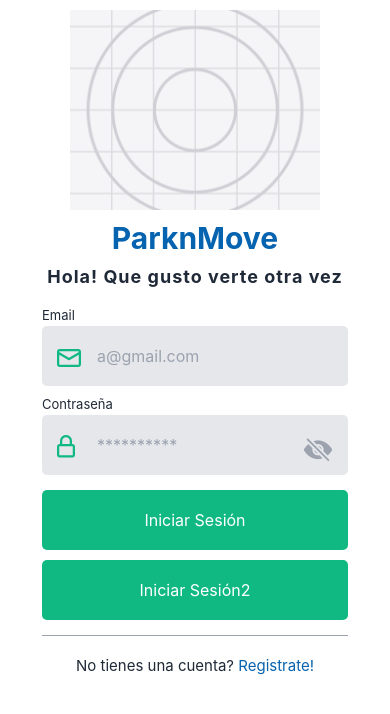
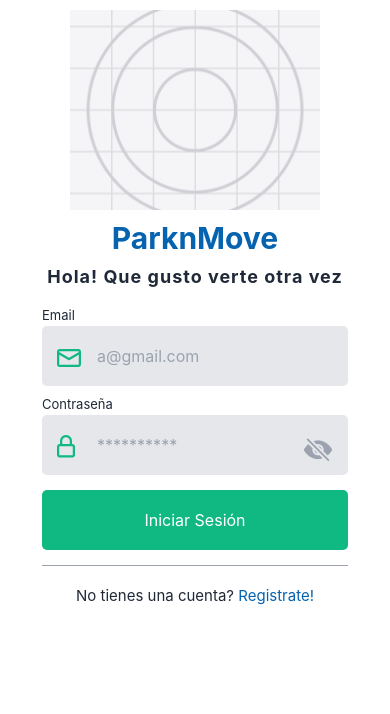
Before and after one commit to VicenteA18UCN/parknmove-mobile, a React Native app: screen /Login in a window 390 px wide. Shown: the top 714 px of the page. Built offline with nearby package versions, Linux system fonts and the light colour scheme.

Commit message:
Fix: Login conflict

```diff
--- a/app/auth/Login.jsx
+++ b/app/auth/Login.jsx
@@ -102,13 +102,9 @@
                 setHidePassword={setHidePassword}
               />
               <MsgBox></MsgBox>
-              <StyledButton onPress={() => handleSubmit()}>
-
-                <ButtonText onPress={(event) => navigation.navigate("Reserva")}>Iniciar Sesión</ButtonText>
-              </StyledButton>
 
               <StyledButton onPress={() => handleSubmit()}>
-                <ButtonText>Iniciar Sesión2</ButtonText>
+                <ButtonText>Iniciar Sesión</ButtonText>
               </StyledButton>
 
               <Line />
```
